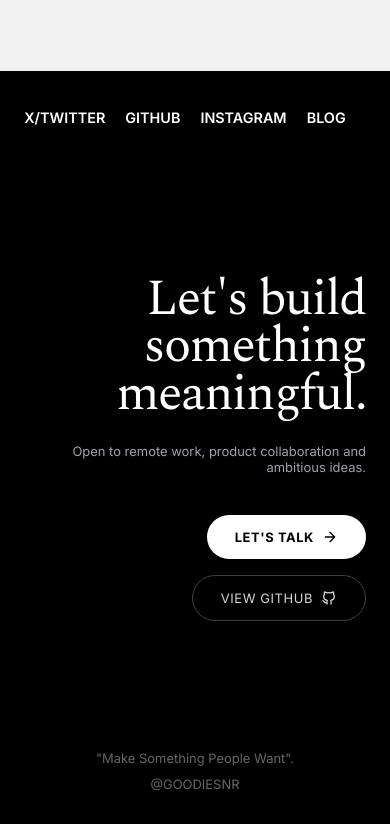
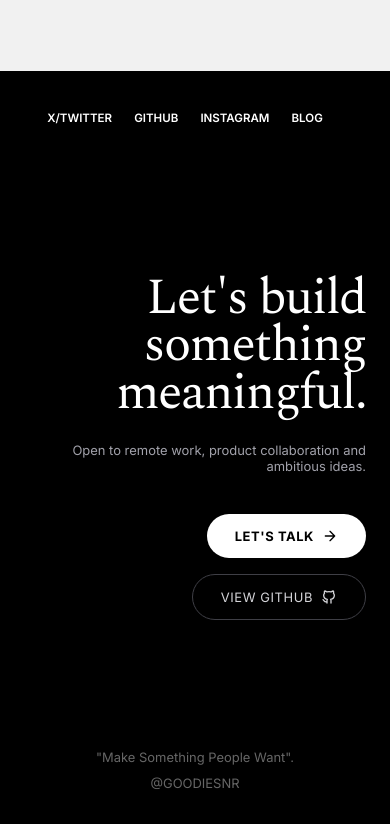
Before and after one commit to goodiesnr/goodiesnr, a React (Vite) app: page / in a window 390 px wide. Shown: the part 4612-5436 px from the top of the page. Built offline with nearby package versions, Linux system fonts and the light colour scheme.

Commit message:
new updates

```diff
--- a/src/App.css
+++ b/src/App.css
@@ -952,6 +952,12 @@ footer {
   font-weight: 600;
 }
 
+@media screen and (max-width: 640px) {
+  .socialtext li {
+    font-size: 0.8rem;
+  }
+}
+
 .socialtext a:hover {
   text-decoration: 2px underline;
 }
```
